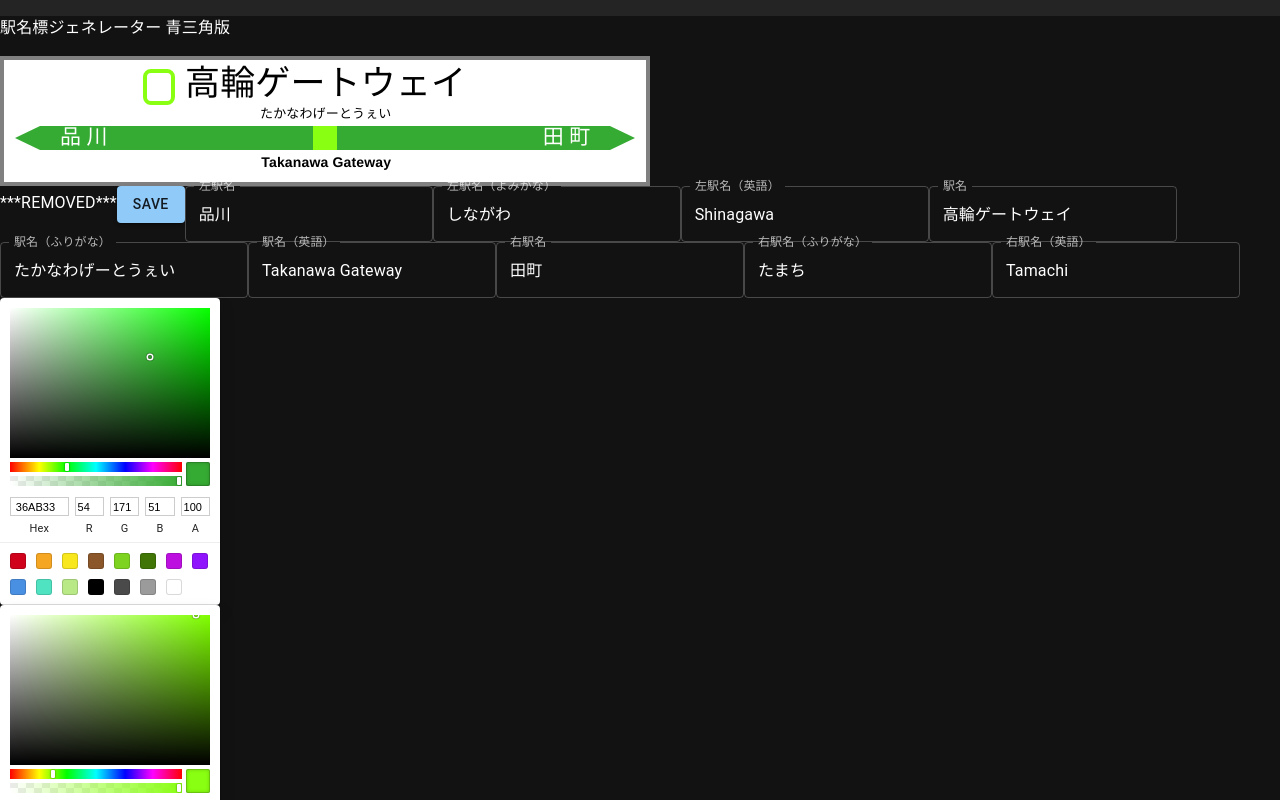
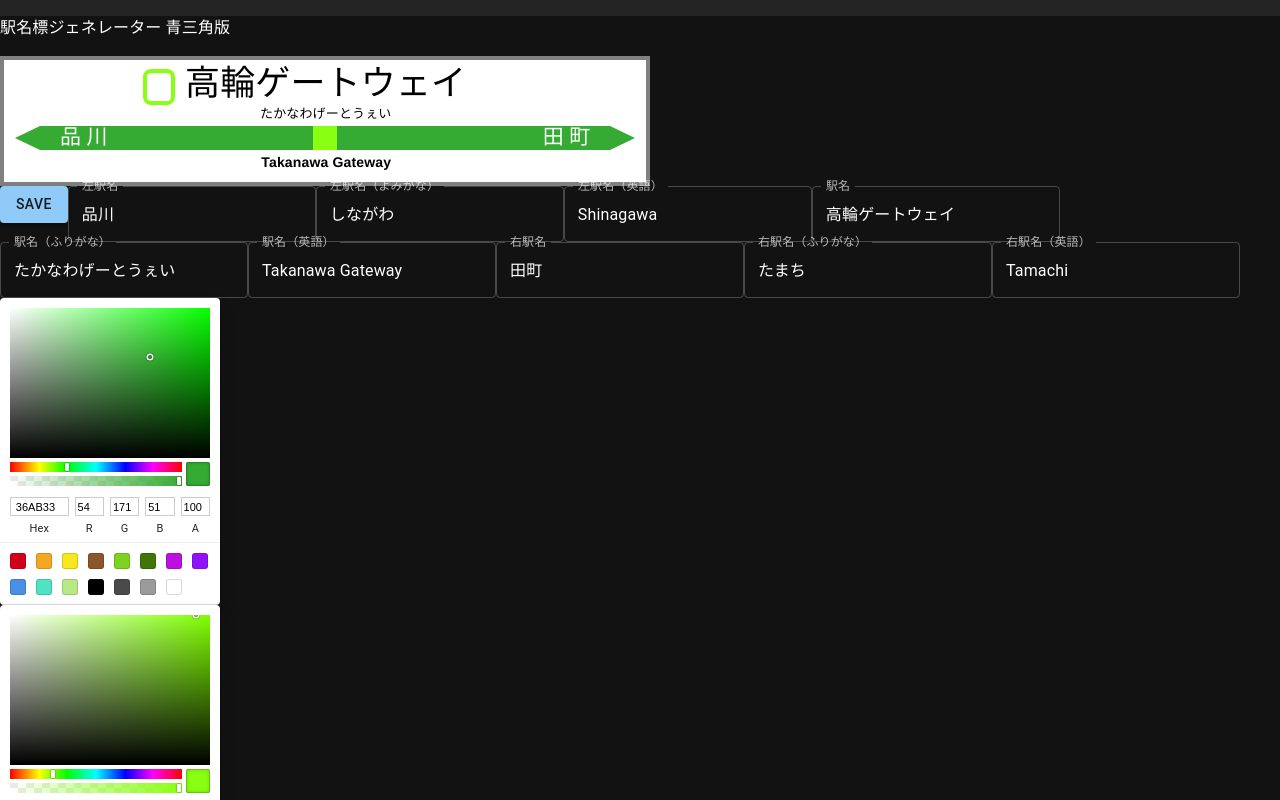
Before and after one commit to AoSankaku/station_sign_generator, a React (Vite) app: page / in a window 1280 px wide. Shown: the top 800 px of the page. Built offline with nearby package versions, Linux system fonts and the light colour scheme.

Commit message:
Removed ***REMOVED***

```diff
--- a/src/App.tsx
+++ b/src/App.tsx
@@ -79,7 +79,6 @@
         direction={direction}
         ref={ref}
       />
-      ***REMOVED***
 
       <Button variant="contained" onClick={() => handleSave()}>save</Button>
       <TextField id="leftStationName" label="左駅名" variant="outlined" value={leftStationName} onChange={(e) => { setLeftStationName(e.target.value) }} />
```
